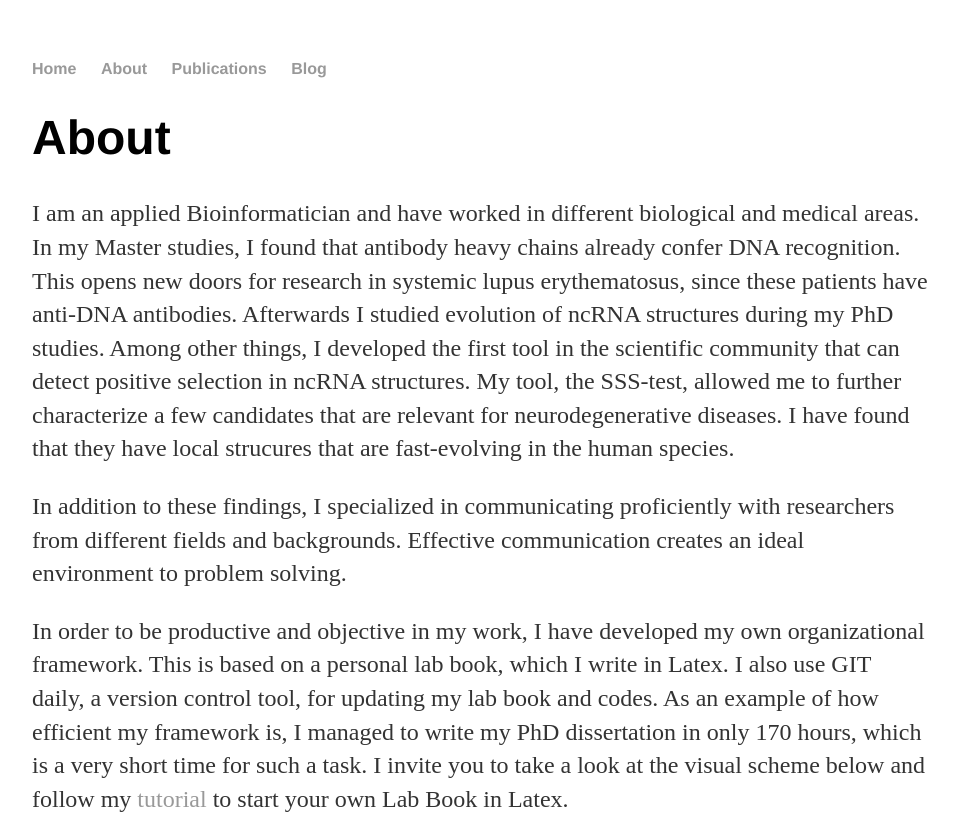
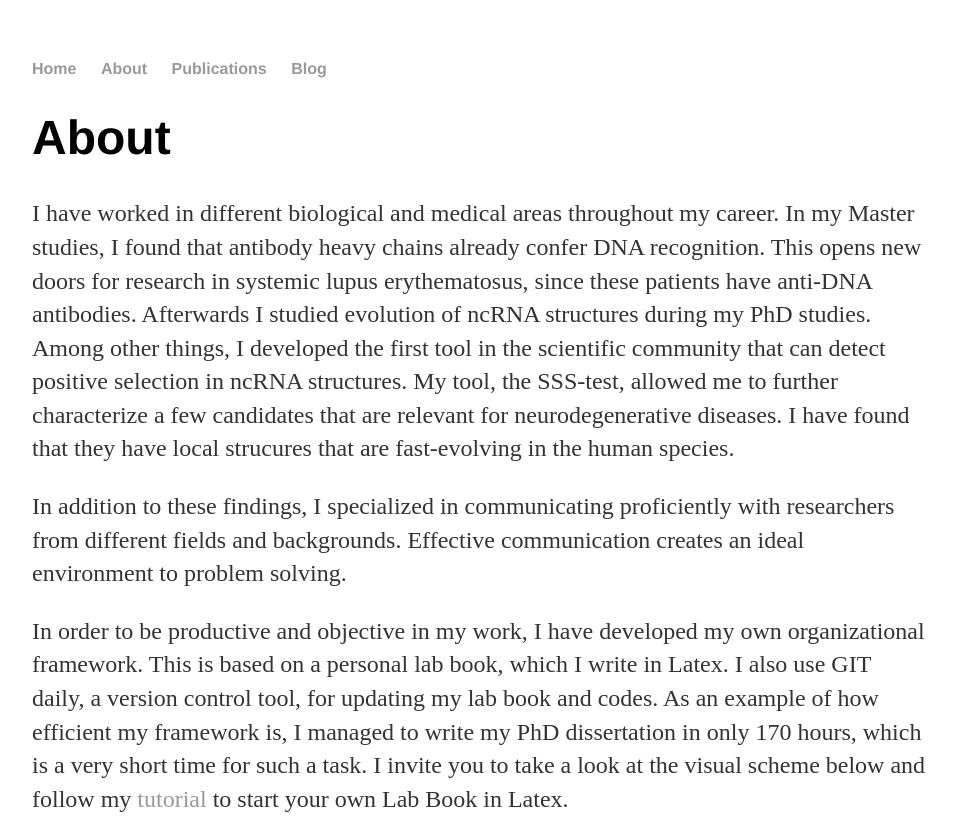
Before and after one commit to waltercostamb/waltercostamb.github.io, a Jekyll site: the page built from about/index.html, in a window 1280 px wide. Shown: the top 820 px of the page, without its empty margins (160-1118 px from the left). Built offline with Jekyll 4.4.1, drawn with Linux system fonts in a browser that asks for light colours; grey boxes are pictures that could not be loaded.

Commit message:
Update index.html

```diff
--- a/about/index.html
+++ b/about/index.html
@@ -4,7 +4,7 @@ title: Maria Beatriz Walter Costa, Bioinformatician
 ---
 <div class="blurb">
 	<h1>About</h1>
-	<p>I am an applied Bioinformatician and have worked in different biological and medical areas. In my Master studies, I
+	<p>I have worked in different biological and medical areas throughout my career. In my Master studies, I
 		found that antibody heavy chains already confer DNA recognition. This opens new doors for research in systemic
 		lupus erythematosus, since these patients have anti-DNA antibodies.
 
```
